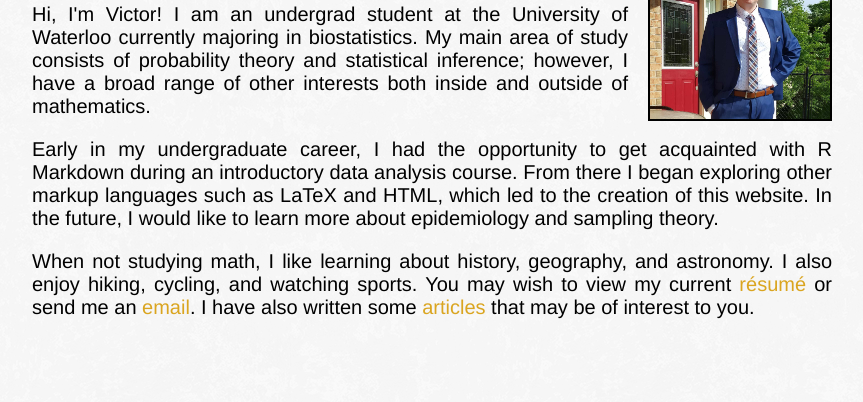
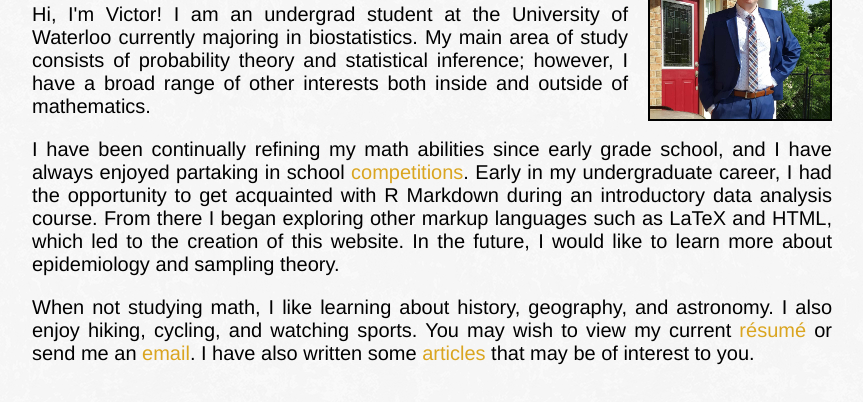
Before and after one commit to victormalinowski/my-personal-website, a plain HTML site: page index.html in a window 1280 px wide. Shown: the part 282-684 px from the top of the page, without its empty margins (208-1071 px from the left). Drawn offline with Linux system fonts and the light colour scheme.

Commit message:
Add files via upload

```diff
--- a/index.html
+++ b/index.html
@@ -25,10 +25,14 @@
         and outside of mathematics.
       </p>
       <p>
-        Early in my undergraduate career, I had the opportunity to get acquainted with R Markdown
-        during an introductory data analysis course. From there I began exploring other markup
-        languages such as LaTeX and HTML, which led to the creation of this website. In the
-        future, I would like to learn more about epidemiology and sampling theory.
+        I have been continually refining my math abilities since early grade school, and I have
+        always enjoyed partaking in school
+        <a href='https://www.therecord.com/news/waterloo-region/2018/05/23/mathletes-say-their-sport-is-everything.html'
+        title="My final contest">competitions</a>. Early in my undergraduate career, I had the
+        opportunity to get acquainted with R Markdown during an introductory data analysis course.
+        From there I began exploring other markup languages such as LaTeX and HTML, which led to
+        the creation of this website. In the future, I would like to learn more about epidemiology
+        and sampling theory.
       </p>
       <p>
         When not studying math, I like learning about history, geography, and astronomy. I also
```
